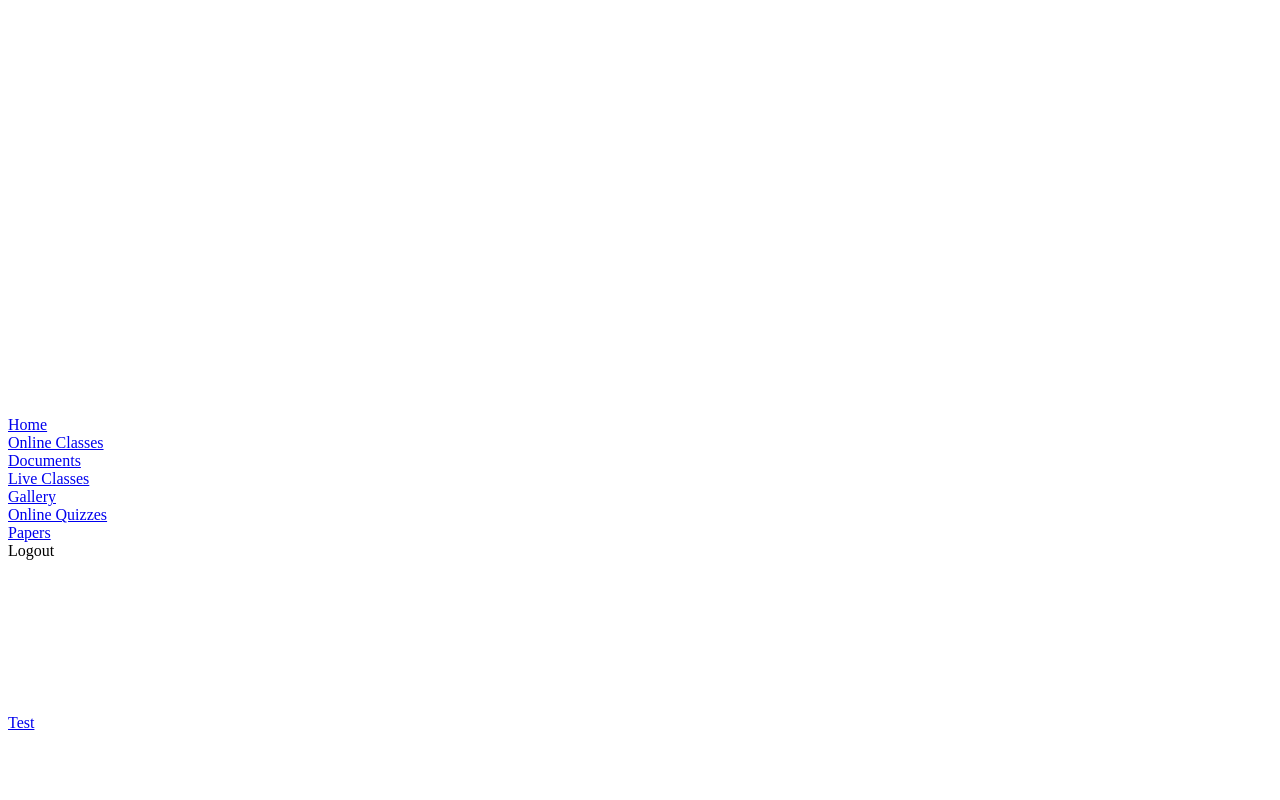
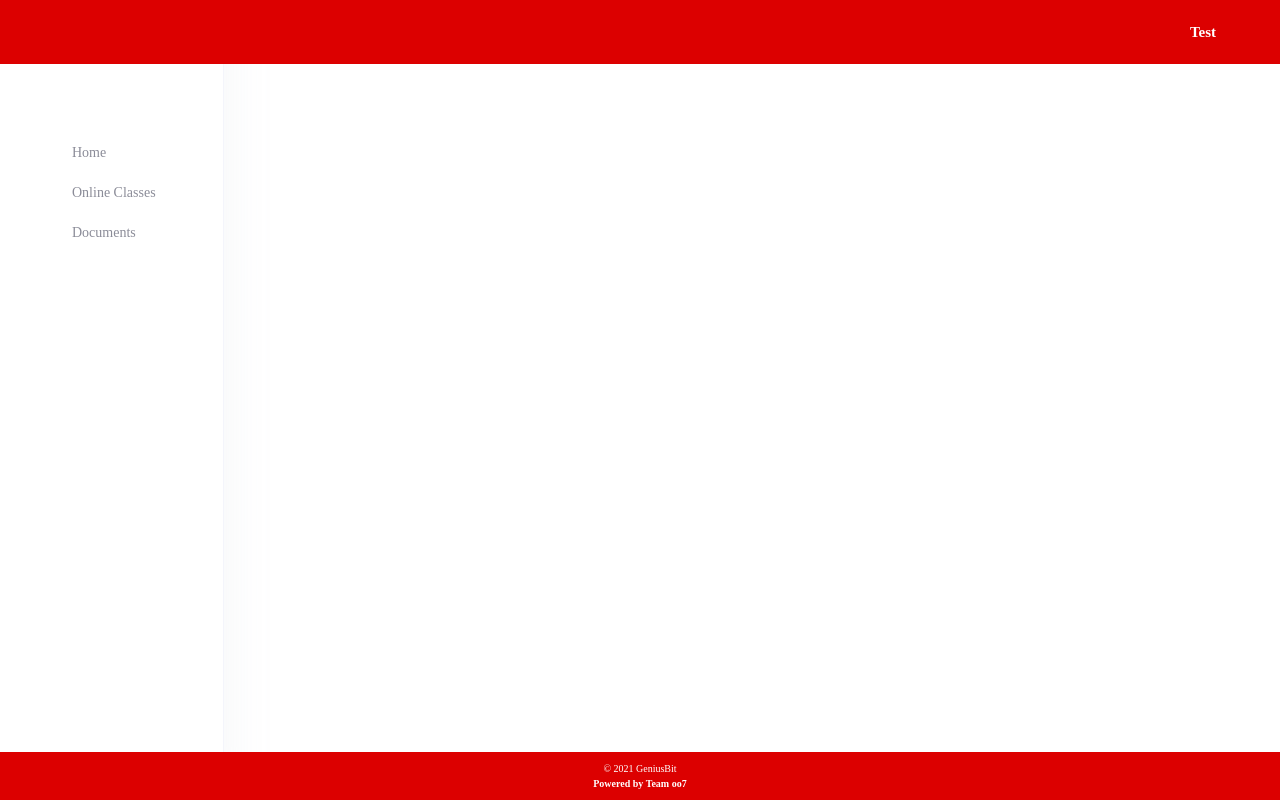
Before and after one commit to supunsashika123/LMS_GeniusBit, a Nuxt app: page / in a window 1280 px wide. Shown: the top 800 px of the page. Built offline with nearby package versions, Linux system fonts and the light colour scheme.

Commit message:
dashboard styles fix

```diff
--- /dev/null
+++ b/assets/css/tailwind.css
@@ -0,0 +1,3 @@
+@import "tailwindcss/base";
+@import "tailwindcss/components";
+@import "tailwindcss/utilities";
--- a/components/footer/FooterBar.vue
+++ b/components/footer/FooterBar.vue
@@ -2,12 +2,12 @@
   <div class="w-full h-12 bg-red fixed flex items-center bottom-0">
     <div class="w-1/3"></div>
     <div class="w-1/3 flex-row justify-center text-white footer-font-size">
-      <div class="flex text-center justify-center">© 2020 THINK PHYSICS</div>
+      <div class="flex text-center justify-center">© 2021 GeniusBit</div>
       <div
-        onclick=" window.open('https://www.ultrizoe.com', '_blank'); return false;"
+        onclick=" window.open('https://www.teamoo7.com', '_blank'); return false;"
         class="flex justify-center font-semibold cursor-pointer text-center"
       >
-        Powered by ULTRIZOE
+        Powered by Team oo7
       </div>
     </div>
     <div class="w-1/3 flex justify-end pr-6">
--- a/components/sidebar/Sidebar.vue
+++ b/components/sidebar/Sidebar.vue
@@ -56,26 +56,8 @@ export default {
           display: 'Documents',
           icon: 'document',
         },
-        {
-          value: '/live-classes',
-          display: 'Live Classes',
-          icon: 'live-class',
-        },
-        {
-          value: '/gallery',
-          display: 'Gallery',
-          icon: 'image-album',
-        },
-        {
-          value: '/online-quiz',
-          display: 'Online Quizzes',
-          icon: 'question-mark-outline',
-        },
-        {
-          value: '/papers',
-          display: 'Papers',
-          icon: 'document',
-        },
+
+
       ],
     }
   },
--- a/nuxt.config.js
+++ b/nuxt.config.js
@@ -29,6 +29,8 @@ export default {
 
   // Modules for dev and build (recommended): https://go.nuxtjs.dev/config-modules
   buildModules: [
+    '@nuxtjs/tailwindcss',
+    '@nuxtjs/eslint-module',
   ],
 
   // Modules: https://go.nuxtjs.dev/config-modules
--- /dev/null
+++ b/tailwind.config.js
@@ -0,0 +1,107 @@
+module.exports = {
+  future: {
+    removeDeprecatedGapUtilities: true,
+    purgeLayersByDefault: true,
+  },
+  theme: {
+    extend: {
+      keyframes: {
+        'fade-in-down': {
+          '0%': {
+            opacity: '0',
+            transform: 'translateY(-10px)',
+          },
+          '100%': {
+            opacity: '1',
+            transform: 'translateY(0)',
+          },
+        },
+      },
+      animation: {
+        'fade-in-down': 'fade-in-down 0.5s ease-out',
+      },
+      minWidth: {
+        1: '2.125rem',
+      },
+      borderWidth: {
+        1: '1px',
+        3: '3px',
+      },
+      height: {
+        'chart-lg': '458px',
+      },
+    },
+    fontFamily: {
+      sans: 'Public Sans',
+      lato: 'Lato',
+      Abhaya: 'Abhaya',
+    },
+    fontSize: {
+      '3xs': '0.75rem',
+      '2xs': '0.8125rem', // 13px
+      xs: '0.875rem', // 14px
+      sm: '0.9375rem', // 15px
+      base: '1rem', // 16px
+      lg: '1.063rem', // 17px
+      xl: '1.125rem', // 18px
+      '2xl': '1.5rem', // 24px
+      '3xl': '1.625rem', // 26px
+      '4xl': '2.063rem', // 33px
+      '5xl': '2.5rem', // 40px
+      '6xl': '2.875rem', // 46px
+    },
+    colors: {
+      transparent: 'transparent',
+      black: '#000000',
+      red: '#DC0000',
+      gray: {
+        900: '#191919',
+        800: '#8B8C98',
+        700: '#A7A9BE',
+        600: '#DDDEED',
+        400: '#EFF2FD',
+        300: '#EEEFF6',
+        200: '#F4F5FB',
+        100: '#FBFBFD',
+      },
+      white: '#FFF',
+      orange: '#FDC24F',
+      lightcyan: '#25DBDB',
+      green: {
+        900: '#08805b',
+        800: '#13c38c',
+        700: '#33C79A',
+        400: '#ACE88B',
+      },
+      coral: {
+        900: '#ff3333',
+        700: '#F27272',
+        600: '#FD8377',
+      },
+      purple: {
+        800: '#303C91',
+        700: '#5B50D0',
+        600: '#596FD0',
+        200: '#EBEFFC',
+        100: '#F6F7FE',
+      },
+    },
+  },
+  variants: {
+    backgroundColor: ({ after }) => after(['hover', 'focus']),
+    textColor: ({ after }) => after(['active', 'hover']),
+    textOpacity: ({ after }) => after(['active']),
+    width: ({ after }) => after(['focus-within']),
+    opacity: ({ after }) => after(['focus-within']),
+  },
+  purge: {
+    enabled: process.env.NODE_ENV === 'production',
+    content: [
+      'components/**/*.vue',
+      'layouts/**/*.vue',
+      'pages/**/*.vue',
+      'plugins/**/*.js',
+      'nuxt.config.js',
+    ],
+  },
+}
```
Also changed, not shown: package.json (+17 -2 lines), assets/icons/profile.svg (added), 1 other file (tests, documents, lock files or other folders).
